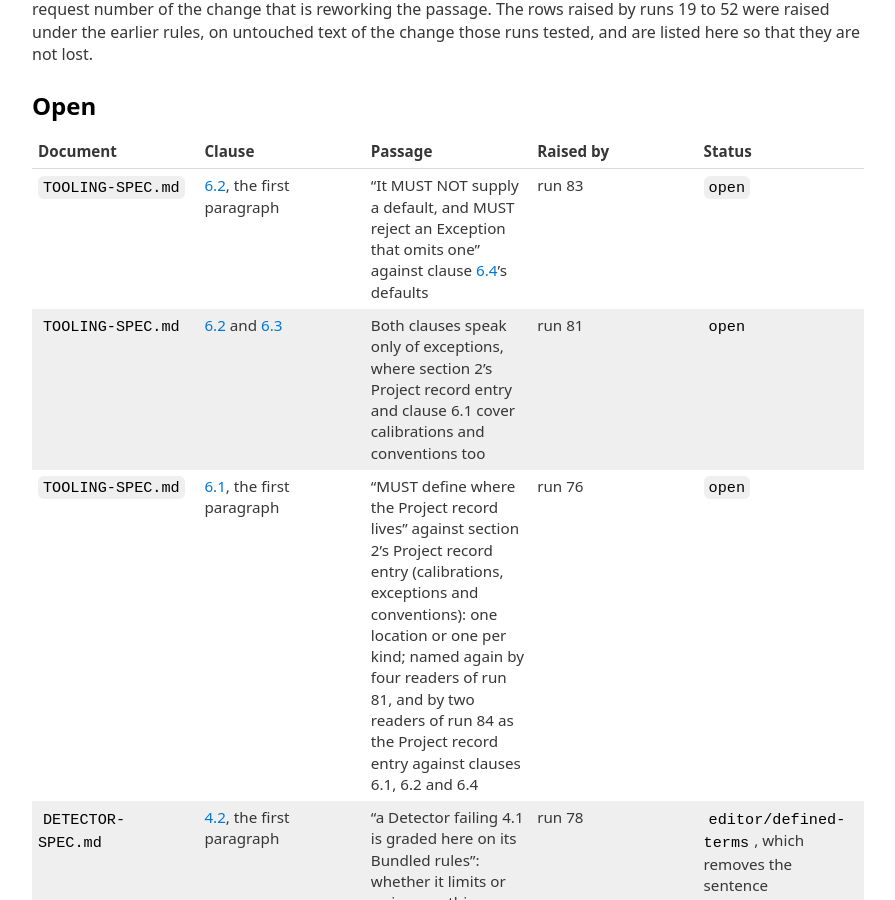
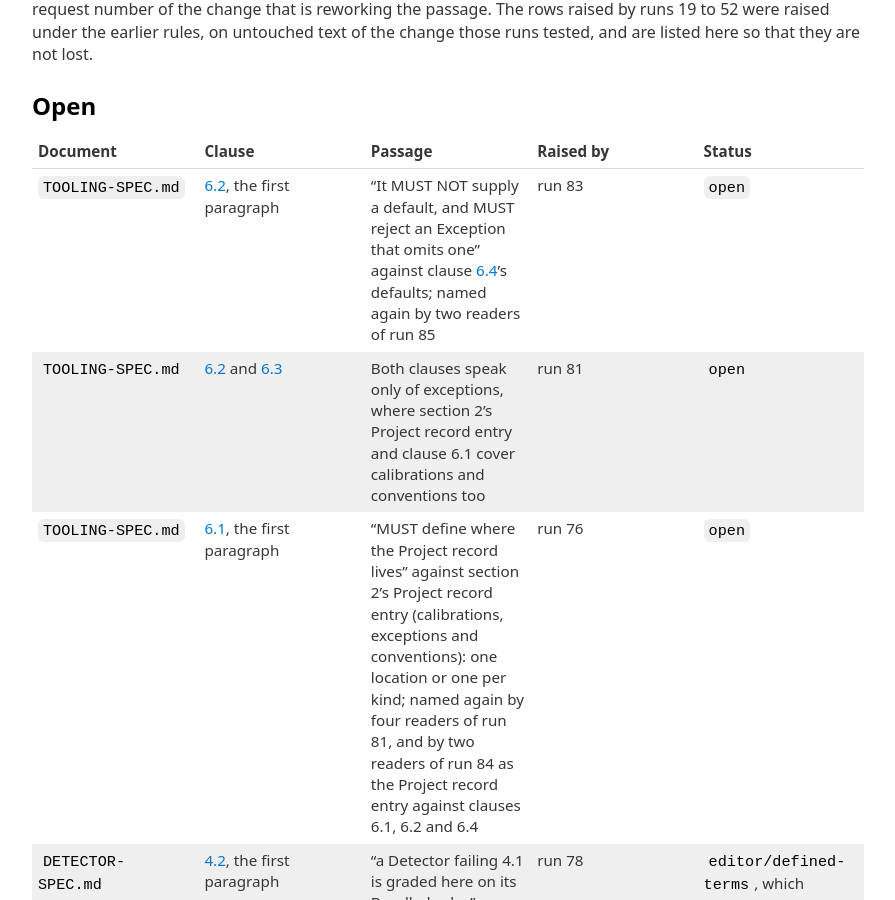
Before and after one commit to Defence-Before-Fix/defence-before-fix.github.io, a Jekyll site: the page built from acceptance/ROUTED.md, in a window 1280 px wide and 900 px high, scrolled down 443 px. Shown: the whole window, without its empty margins (192-1087 px from the left). Built offline with Jekyll 4.4.1, drawn with Linux system fonts in a browser that asks for light colours; our own code applies the rules of GitHub Pages for plain Markdown files.

Commit message:
ROUTED: run 85 names the toolchain 6.2 first paragraph against clause 6.4 again
Co-Authored-By: Claude Fable 5.1 <noreply@anthropic.com>

```diff
--- a/acceptance/ROUTED.md
+++ b/acceptance/ROUTED.md
@@ -17,7 +17,7 @@ untouched text of the change those runs tested, and are listed here so that they
 
 | Document           | Clause                                                                                                                                                                                                                                                                                         | Passage                                                                                                                                                                                                                                                                                          | Raised by                       | Status                                             |
 | ------------------ | ---------------------------------------------------------------------------------------------------------------------------------------------------------------------------------------------------------------------------------------------------------------------------------------------- | ------------------------------------------------------------------------------------------------------------------------------------------------------------------------------------------------------------------------------------------------------------------------------------------------ | ------------------------------- | -------------------------------------------------- |
-| `TOOLING-SPEC.md`  | [6.2](../TOOLING-SPEC.md#62-every-exception-in-the-project-record-must-carry-a-written-justification-that-names-the-hazard-and-the-scope-and-the-toolchain-must-reject-a-generic-one), the first paragraph                                                                                     | "It MUST NOT supply a default, and MUST reject an Exception that omits one" against clause [6.4](../TOOLING-SPEC.md#64-the-toolchain-should-state-its-own-defaults-for-anything-the-method-leaves-to-the-project)'s defaults                                                                     | run 83                          | `open`                                             |
+| `TOOLING-SPEC.md`  | [6.2](../TOOLING-SPEC.md#62-every-exception-in-the-project-record-must-carry-a-written-justification-that-names-the-hazard-and-the-scope-and-the-toolchain-must-reject-a-generic-one), the first paragraph                                                                                     | "It MUST NOT supply a default, and MUST reject an Exception that omits one" against clause [6.4](../TOOLING-SPEC.md#64-the-toolchain-should-state-its-own-defaults-for-anything-the-method-leaves-to-the-project)'s defaults; named again by two readers of run 85                               | run 83                          | `open`                                             |
 | `TOOLING-SPEC.md`  | [6.2](../TOOLING-SPEC.md#62-every-exception-in-the-project-record-must-carry-a-written-justification-that-names-the-hazard-and-the-scope-and-the-toolchain-must-reject-a-generic-one) and [6.3](../TOOLING-SPEC.md#63-the-project-record-must-be-enumerable-by-the-same-means-as-the-defences) | Both clauses speak only of exceptions, where section 2's Project record entry and clause 6.1 cover calibrations and conventions too                                                                                                                                                              | run 81                          | `open`                                             |
 | `TOOLING-SPEC.md`  | [6.1](../TOOLING-SPEC.md#61-the-toolchain-must-define-a-location-for-the-project-record-and-must-read-it-itself), the first paragraph                                                                                                                                                          | "MUST define where the Project record lives" against section 2's Project record entry (calibrations, exceptions and conventions): one location or one per kind; named again by four readers of run 81, and by two readers of run 84 as the Project record entry against clauses 6.1, 6.2 and 6.4 | run 76                          | `open`                                             |
 | `DETECTOR-SPEC.md` | [4.2](../DETECTOR-SPEC.md#42-the-detector-must-provide-a-harness-that-runs-a-single-rule-against-supplied-code), the first paragraph                                                                                                                                                           | "a Detector failing 4.1 is graded here on its Bundled rules": whether it limits or waives anything                                                                                                                                                                                               | run 78                          | `editor/defined-terms`, which removes the sentence |
```
